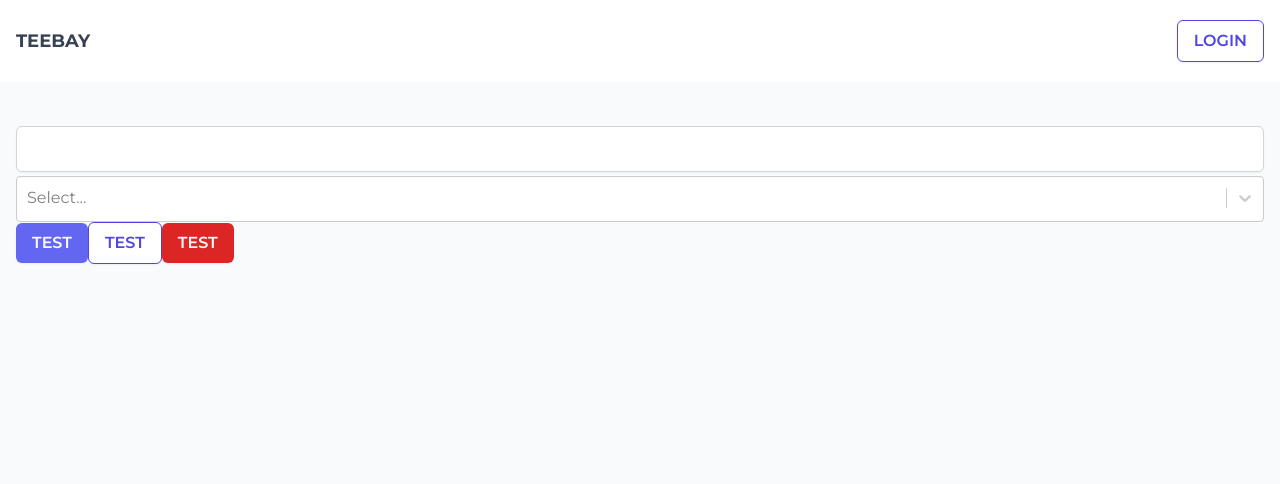
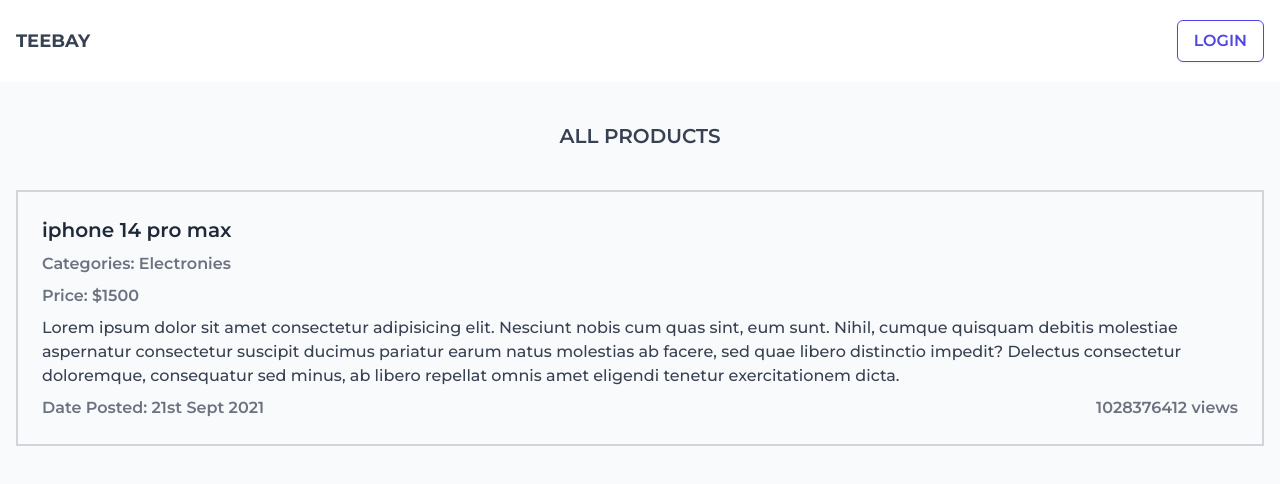
Before and after one commit to farhanhasindipro25/teebay-pern, a Next.js app in the folder client/: page / in a window 1280 px wide. Shown: the top 484 px of the page. Built offline with nearby package versions, Linux system fonts and the light colour scheme.

Commit message:
feat: Added card component for All products page

```diff
--- /dev/null
+++ b/client/app/_libs/components/ui/cards/AllProductsCard.jsx
@@ -0,0 +1,29 @@
+import React from "react";
+
+export default function AllProductsCard() {
+  return (
+    <div className="p-6 bg-gray border-2 space-y-2 border-gray-300">
+      <h2 className="text-xl font-semibold text-gray-800">iphone 14 pro max</h2>
+      <p className="text-base font-semibold text-gray-500">
+        Categories: Electronies
+      </p>
+      <p className="text-base font-semibold text-gray-500">Price: $1500</p>
+      <p className="text-base font-medium text-gray-700">
+        Lorem ipsum dolor sit amet consectetur adipisicing elit. Nesciunt nobis
+        cum quas sint, eum sunt. Nihil, cumque quisquam debitis molestiae
+        aspernatur consectetur suscipit ducimus pariatur earum natus molestias
+        ab facere, sed quae libero distinctio impedit? Delectus consectetur
+        doloremque, consequatur sed minus, ab libero repellat omnis amet
+        eligendi tenetur exercitationem dicta.
+      </p>
+      <div className="flex items-center justify-between">
+        <p className="text-base font-semibold text-gray-500">
+          Date Posted: 21st Sept 2021
+        </p>
+        <p className="text-base font-semibold text-gray-500">
+          1028376412 views
+        </p>
+      </div>
+    </div>
+  );
+}
--- a/client/app/page.jsx
+++ b/client/app/page.jsx
@@ -1,15 +1,12 @@
-import Button from "./_libs/components/InputFields/Button";
-import SelectField from "./_libs/components/InputFields/SelectField";
-import TextInputField from "./_libs/components/InputFields/TextInputField";
+import AllProductsCard from "./_libs/components/ui/cards/AllProductsCard";
 
 export default function Home() {
   return (
-    <div>
-      <TextInputField />
-      <SelectField options={[{ label: "f", value: "f" }]} />
-      <Button variant="primary">TEST</Button>
-      <Button variant="secondary">TEST</Button>
-      <Button variant="danger">TEST</Button>
+    <div className="space-y-10">
+      <h2 className="font-semibold text-xl text-gray-700 text-center">
+        ALL PRODUCTS
+      </h2>
+      <AllProductsCard />
     </div>
   );
 }
```
